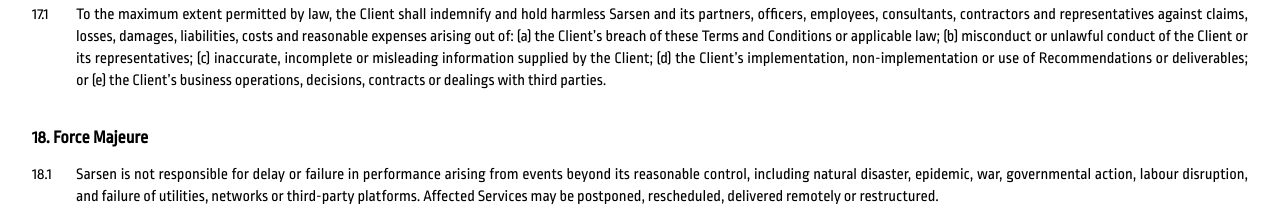
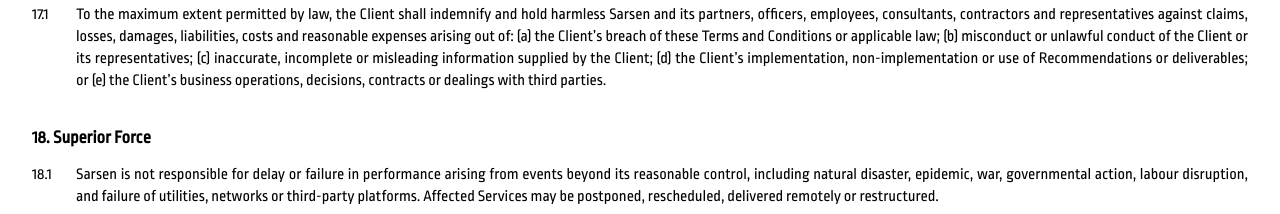
Before and after one commit to SarveshMishra4/sarsen-webapp-client, a Next.js app: page /legal-and-regulatory/terms-and-conditions in a window 1280 px wide. Shown: the part 4780-4994 px from the top of the page. Built offline with nearby package versions, Linux system fonts and the light colour scheme; no server answers.

Commit message:
Terms and Conditions Update

```diff
--- a/src/app/legal-and-regulatory/terms-and-conditions/page.tsx
+++ b/src/app/legal-and-regulatory/terms-and-conditions/page.tsx
@@ -166,7 +166,7 @@ const SECTIONS: SectionData[] = [
     ],
   },
   {
-    title: 'Force Majeure',
+    title: 'Superior Force',
     clauses: [
       'Sarsen is not responsible for delay or failure in performance arising from events beyond its reasonable control, including natural disaster, epidemic, war, governmental action, labour disruption, and failure of utilities, networks or third-party platforms. Affected Services may be postponed, rescheduled, delivered remotely or restructured.',
     ],
```
